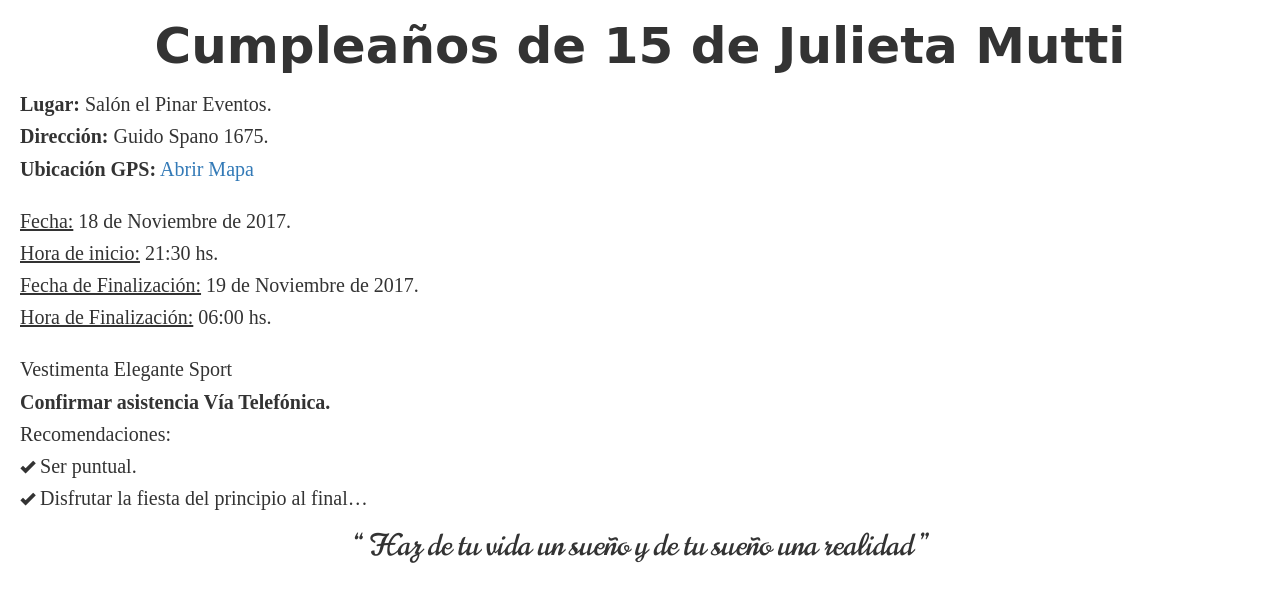
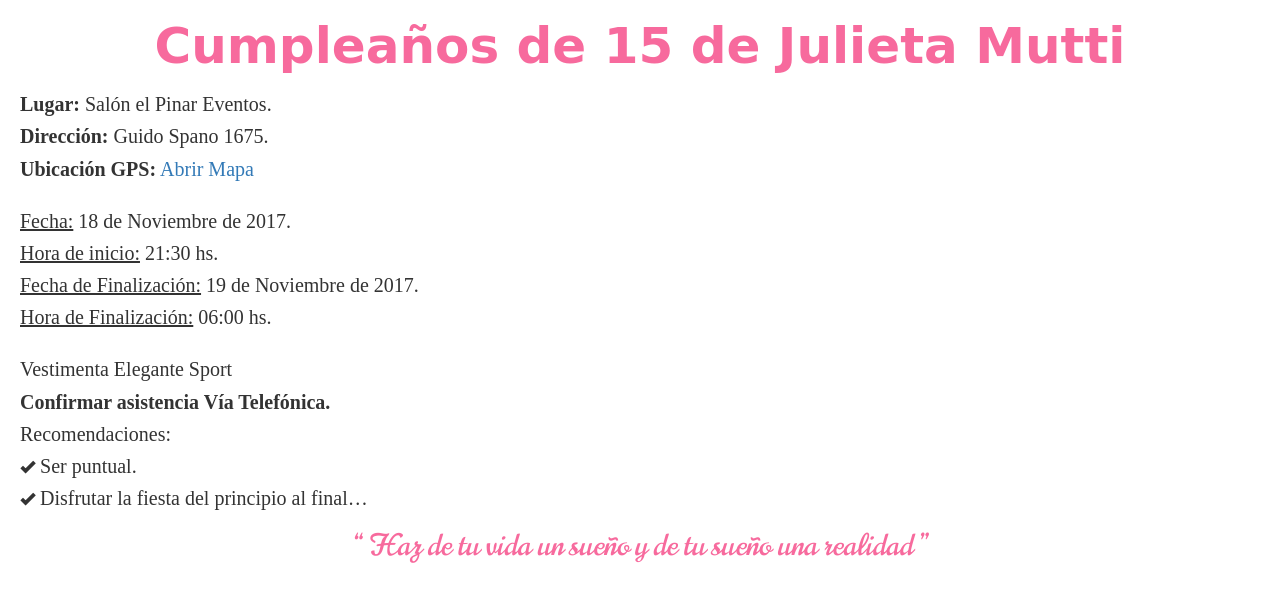
Before and after one commit to natisegura87/Cumple-de-15, a plain HTML site: page index.html in a window 1280 px wide. Drawn offline with nearby package versions, Linux system fonts and the light colour scheme; a web font is replaced by a local one.

Commit message:
agregando color al texto

```diff
--- a/index.html
+++ b/index.html
@@ -17,6 +17,7 @@
     line-height: 1.0636;
     padding-bottom:20px;
     text-align: center;
+    color: #F76A9D;
 }
 
 .frase{
@@ -28,6 +29,7 @@
     line-height: 1.10909;
     padding:10px;
     text-align: center;
+    color: #F76A9D;
 }
 
 p{
```
